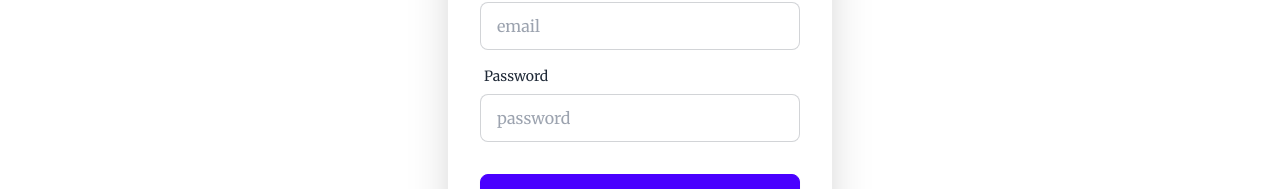
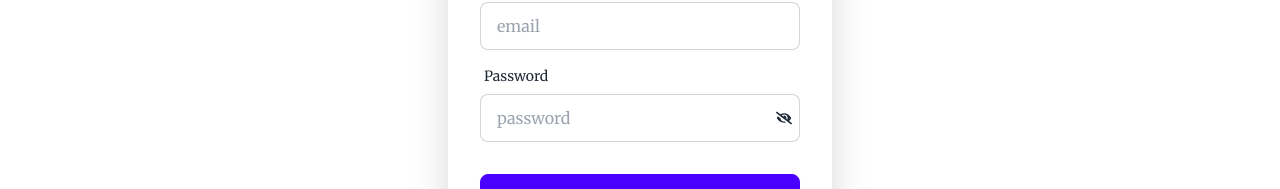
Before and after one commit to sayemhossin/VacationBliss-9, a React (Vite) app: page /register in a window 1280 px wide. Shown: the part 478-667 px from the top of the page. Built offline with nearby package versions, Linux system fonts and the light colour scheme; no server answers.

Commit message:
added password validation and eye button

```diff
--- a/src/Components/AuthProvider/AuthProvider.jsx
+++ b/src/Components/AuthProvider/AuthProvider.jsx
@@ -8,7 +8,6 @@ const AuthProvider = ({children}) => {
 
 const [user,setUser] = useState(null)
 const [loading,setLoading] = useState(true)
-
 
 
 
@@ -33,6 +32,7 @@ const updateUserProfile = (name, photo) => {
     return updateProfile(auth.currentUser, {
         displayName: name,
         photoURL: photo
+
       })
 
 
--- a/src/Pages/Register/Register.jsx
+++ b/src/Pages/Register/Register.jsx
@@ -1,9 +1,19 @@
-import { useContext } from "react";
+import { useContext, useState } from "react";
 import { useForm } from "react-hook-form"
 import { AuthContext } from "../../Components/AuthProvider/AuthProvider";
-import { Link,useNavigate } from "react-router-dom";
+import { Link, useNavigate } from "react-router-dom";
+import { toast } from 'react-toastify';
+import { FaEye, FaEyeSlash } from "react-icons/fa";
+
+
+
 const Register = () => {
-const {createUser,updateUserProfile} = useContext(AuthContext)
+  const { createUser, updateUserProfile } = useContext(AuthContext)
+  const [passwordValidation, setPasswordValidation] = useState('')
+  const [show,setShow]= useState(false)
+
+
+
   const navigate = useNavigate()
   const {
     register,
@@ -11,20 +21,43 @@ const navigate = useNavigate()
     formState: { errors },
   } = useForm()
 
-const onSubmit = data =>{
-    const {email,name,password,photo} = data
+  const onSubmit = data => {
+    const { email, name, password, photo } = data
 
-    createUser(email,password)
-    .then(() =>{
-        updateUserProfile(name,photo)
-        .then(()=>{
+
+    if (password.length < 6) {
+      return setPasswordValidation('password should be 6 character')
+    }
+
+    if (!/[A-Z]/.test(password)) {
+      return setPasswordValidation('password should have a uppercase letter')
+    }
+    if (!/[a-z]/.test(password)) {
+
+      return setPasswordValidation('password should have a lowercase letter')
+    }
+
+
+
+
+
+
+
+
+    createUser(email, password)
+      .then(() => {
+        updateUserProfile(name, photo)
+          .then(() => {
+            toast.success('Registered Successfully')
             navigate('/')
           })
       })
-    .catch(err=>{
+      .catch(err => {
         console.log(err)
       })
 
+
+      setPasswordValidation('')
   }
 
 
@@ -72,13 +105,17 @@ const onSubmit = data =>{
               )}
             </div>
 
-        <div className="form-control">
+            <div className="form-control ">
               <label className="label">
                 <span className="label-text">Password</span>
               </label>
-          <input name="password" type="password" placeholder="password" className="input input-bordered"
+              <div className="relative">
+              <input name="password" type={show?'text':"password"} placeholder="password" className="input w-full input-bordered"
                 {...register("password", { required: true })}
               />
+             <span className="absolute right-2 top-4 cursor-pointer" onClick={()=>setShow(!show)}>{show?<FaEye></FaEye>:<FaEyeSlash/>}</span>
+              </div>
+             <p className="text-red-600"> {passwordValidation}</p>
               {errors.password && (
                 <span className="text-red-500">This field is required</span>
               )}
```
Lines whose indentation alone changed are shown as unchanged.
